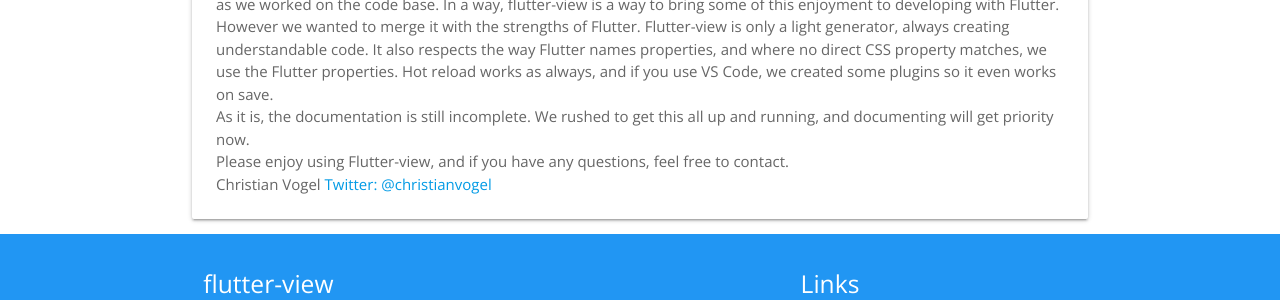
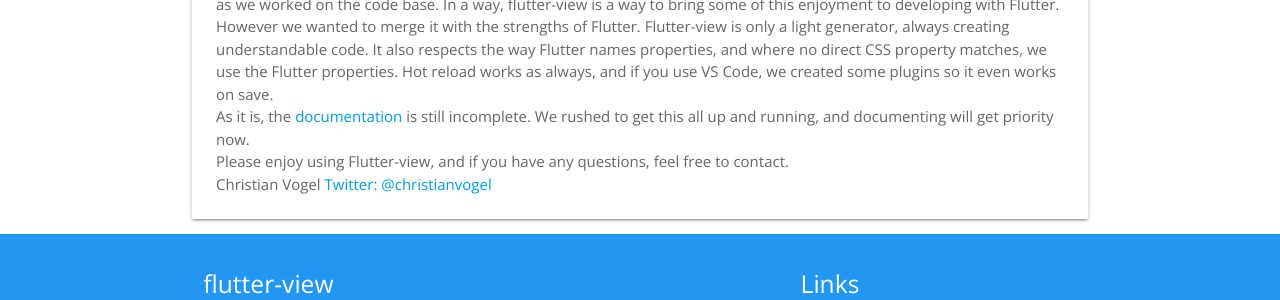
Before and after one commit to flutter-view/website, a Jekyll site: the page built from _posts/2018-12-04-hello-world.md, in a window 1280 px wide. Shown: the part 341-641 px from the top of the page. Built offline with Jekyll 4.4.1, drawn with Linux system fonts in a browser that asks for light colours; nearby versions of some CDN libraries.

Commit message:
updated documentation link to docs.flutter-view.io

```diff
--- a/_layouts/default.html
+++ b/_layouts/default.html
@@ -10,10 +10,10 @@
 			<!-- <a href="#" data-target="mobile-demo" class="sidenav-trigger"><i class="material-icons">menu</i></a> -->
 			<!-- <ul class="right hide-on-med-and-down"> -->
 			<ul class="right">
-				<li><a href="https://flutter-view.gitbook.io" class="grey-text text-darken-2">Documentation</a></li>
+				<li><a href="https://docs.flutter-view.io" class="grey-text text-darken-2">Documentation</a></li>
 				<li><a href="https://github.com/flutter-view/flutter-view" class="grey-text text-darken-2">Github</a></li>
 				<li><a href="/blog" class="grey-text text-darken-2">Blog</a></li>
-				<li><a href="https://flutter-view.gitbook.io" class="get-started waves-effect waves-light btn-flat blue white-text">Get Started</a></li>
+				<li><a href="https://docs.flutter-view.io" class="get-started waves-effect waves-light btn-flat blue white-text">Get Started</a></li>
 			</ul>
 		</div>
 	</nav>
@@ -40,7 +40,7 @@
 			<div class="col l4 offset-l2 s12">
 				<h5 class="white-text">Links</h5>
 				<ul>
-					<li><a href="https://flutter-view.gitbook.io" class="grey-text text-lighten-3">Documentation</a></li>
+					<li><a href="https://docs.flutter-view.io" class="grey-text text-lighten-3">Documentation</a></li>
 					<li><a href="https://github.com/flutter-view/flutter-view" class="grey-text text-lighten-3">Github</a></li>
 					<li><a href="/blog" class="grey-text text-lighten-3">Blog</a></li>
 				</ul>
--- a/_posts/2018-12-04-hello-world.md
+++ b/_posts/2018-12-04-hello-world.md
@@ -13,7 +13,7 @@
 
 However we wanted to merge it with the strengths of Flutter. Flutter-view is only a light generator, always creating understandable code. It also respects the way Flutter names properties, and where no direct CSS property matches, we use the Flutter properties. Hot reload works as always, and if you use VS Code, we created some plugins so it even works on save.
 
-As it is, the documentation is still incomplete. We rushed to get this all up and running, and documenting will get priority now.
+As it is, the [documentation](https://docs.flutter-view.io) is still incomplete. We rushed to get this all up and running, and documenting will get priority now.
 
 Please enjoy using Flutter-view, and if you have any questions, feel free to contact.
 
--- a/index.html
+++ b/index.html
@@ -51,7 +51,7 @@
 		<div class="card-content">
 			<h1>Ready to try flutter-view?</h1>
 			<h2>Just like Flutter, it is free to use and open source.</h2>
-			<a href="https://flutter-view.gitbook.io" class="get-started waves-effect waves-light btn-flat blue white-text">Get Started</a></li>
+			<a href="https://docs.flutter-view.io" class="get-started waves-effect waves-light btn-flat blue white-text">Get Started</a></li>
 			<a href="https://github.com/flutter-view/examples" class="get-started waves-effect waves-light btn-flat blue white-text">See Examples</a></li>
 		</div>
 	</div>
```
Also changed, not shown: SUMMARY.md (deleted, +0 -9 lines).
